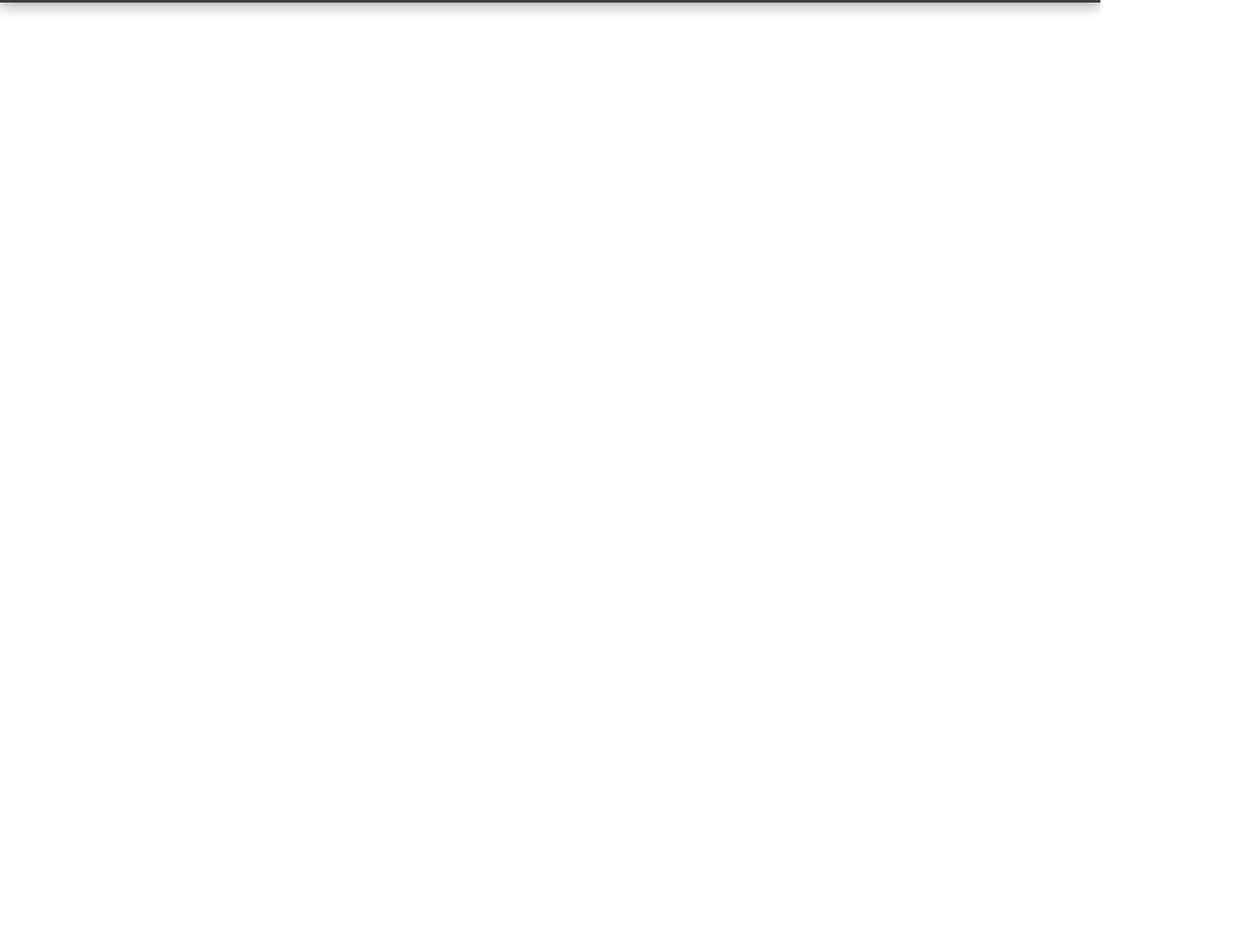
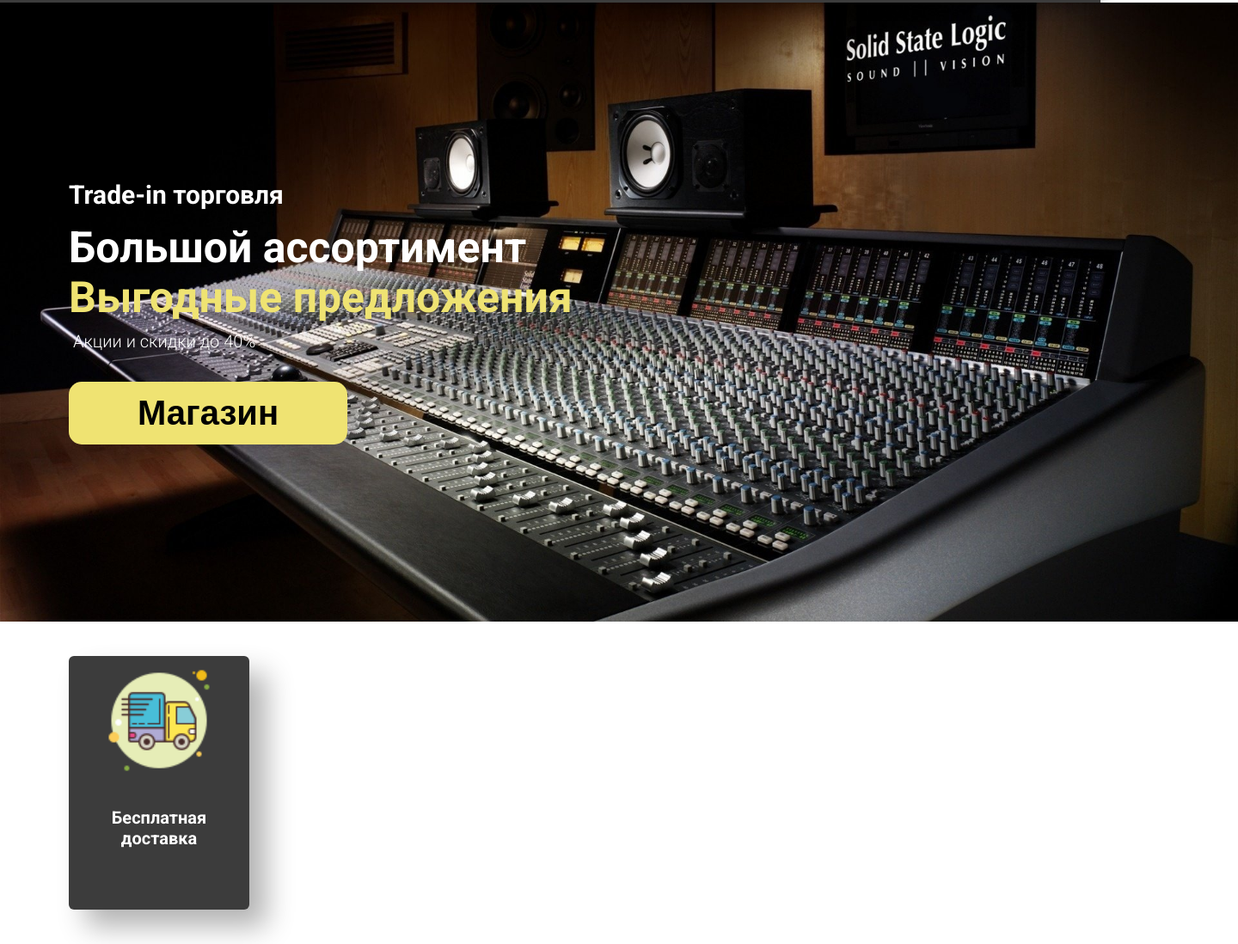
Before and after one commit to tenacouls/e-commerce, a plain HTML site: page index.html in a window 1280 px wide. Shown: the part 93-1191 px from the top of the page at 86% size, 1440 px wide, since content can reach past the window. Before the commit the page ends 800 px from the top, so only its background shows below. Drawn offline with Linux system fonts and the light colour scheme.

Commit message:
add some styles

```diff
--- a/index.html
+++ b/index.html
@@ -22,7 +22,22 @@
         </div>
     </section>
 
-    <section class="hero"></section>
+    <section class="hero">
+        <h4 class="small-title">Trade-in торговля</h4>
+        <h2 class="normal-title">Большой ассортимент</h2>
+        <h1 class="large-title">Выгодные предложения</h1>
+        <p class="text">Акции и скидки до 40%</p>
+        <button class="btn-shop">Магазин</button>
+
+
+    </section>
+
+    <section id="feature" class="section-p1">
+        <div class="fe-box">
+            <img src="src/deliver.png" alt="deliver" class="img-deliver">
+            <h6 class="mini-title">Бесплатная доставка</h6>
+        </div>
+    </section>
 
     <script src="brains.js"></script>
     <script src="https://kit.fontawesome.com/23cb37b8e6.js" crossorigin="anonymous"></script>
--- a/style.css
+++ b/style.css
@@ -1,5 +1,5 @@
 @import url('https://fonts.googleapis.com/css2?family=Roboto:wght@300;400;700&display=swap');
-
+/* Normalize */
 body{
     margin: 0;
     padding: 0;
@@ -7,6 +7,13 @@ body{
 }
 ul{
     display: flex;
+}
+.img-deliver{
+    scale: 1.5;
+
+}
+.section-p1{
+    padding: 40px 80px;
 }
 /* Header */
 .header{
@@ -16,6 +23,10 @@ ul{
     padding: 20px 80px;
     background-color: #3C3C3C;
     box-shadow: 0 5px 15px rgba(0, 0, 0, 0.3);
+    z-index: 999;
+    position: sticky;
+    top: 0;
+    left: 0;
 }
 .nav-bar{
     display: flex;
@@ -41,3 +52,73 @@ ul{
 .nav-bar li a.active{
     color: #EFE372;
 }
+/* Main Section */
+.hero{
+    color: #fff;
+    background-image:url(src/main-background.jpg);
+    height: 90vh;
+    width: 100%;
+    background-size: cover;
+    background-position: top 25% right 0;
+    padding: 0 80px;
+    display: flex;
+    flex-direction: column;
+    align-items: flex-start;
+    justify-content: center;
+}
+.btn-shop{
+    background-color: #EFE372;
+    border: 0px;
+    border-radius: 15px;
+    padding: 14px 80px;
+    font-weight: 700;
+    font-size: 40px;
+    cursor: pointer;
+}
+
+#feature .fe-box{
+    width: 180px;
+    text-align: center;
+    padding: 25px 15px;
+    box-shadow: 20px 20px 32px rgba(0, 0, 0, 0.3);
+    border-radius: 6px;
+    background-color: #3C3C3C;
+    color: #fff;
+
+}
+
+/*  */
+/* Titles */
+
+/*h6*/
+.mini-title{
+    font-size: 20px;
+}
+
+/*h4*/
+.small-title{
+    font-size: 30px;
+    margin:0;
+    padding-bottom: 15px;
+}
+/*h2*/
+.normal-title{
+    font-size: 50px;
+    margin:0;
+    padding: 0;
+}
+/*h1*/
+.large-title{
+    font-size: 50px;
+    margin:0;
+    padding: 0;
+    padding-bottom: 5px;
+    color: #EFE372;
+}
+/*paragraph*/
+.text{
+    font-size: 20px;
+    font-weight: 300;
+    margin:5px;
+    padding-bottom: 30px;
+}
```
Also changed, not shown: src/deliver.png (added), src/instruments.png (added), src/main-background.jpg (added).
